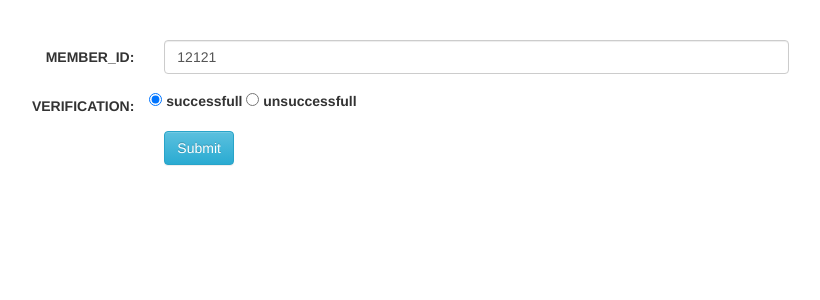
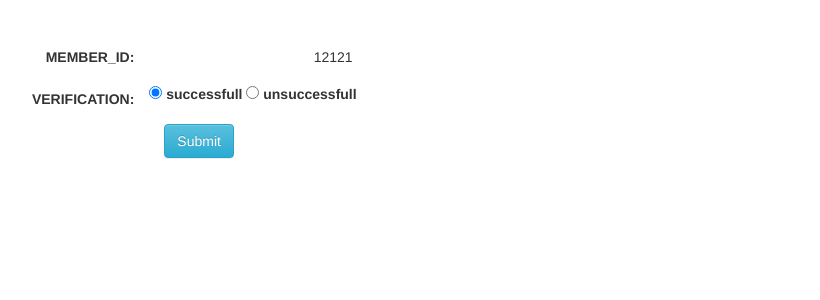
Before and after one commit to sharmakunal/indiacom17_payment_verification, a CodeIgniter app: page /finalproject/Admin/amount/12121 in a window 1280 px wide. Shown: the top 300 px of the page, without its empty margins (54-874 px from the left). Run offline with CodeIgniter, Linux system fonts and the light colour scheme; some libraries are stand-ins or nearby versions.

Commit message:
Made member id uneditable on admin side while updating the status.

```diff
--- a/application/views/admin/detail.php
+++ b/application/views/admin/detail.php
@@ -15,8 +15,11 @@
     <form class="form-horizontal" role="form" method="post"	action="<?php echo base_url().'Admin/payment_verification';?>">
 	<div class="form-group">
     <label class="control-label col-sm-2" for="MEMBER_ID">MEMBER_ID:</label>
+    <p class="control-label col-sm-2"><?php echo $result->MEMBER_ID; ?></p>
+
 	<div class="col-sm-6">
-    <input type="text" name="mid" class="form-control" id="MEMBER_ID" value="<?php echo $result->MEMBER_ID;?>" "hidden">
+
+    <input  type="hidden" name="mid" class="form-control" id="MEMBER_ID" value= "<?php echo $result->MEMBER_ID;?>" >
     </div>
 	</div>
 	<div class="form-group">
```
Also changed, not shown: file/3e7fc018a4250202908cd3c25c59a0c4.jpg (added).
